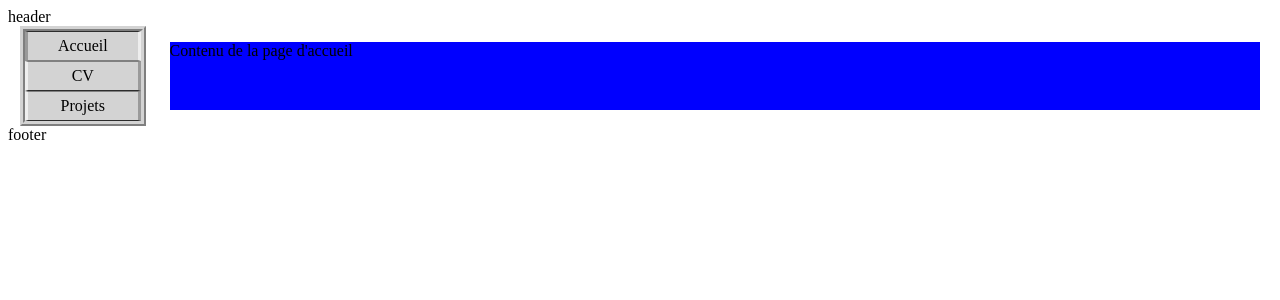
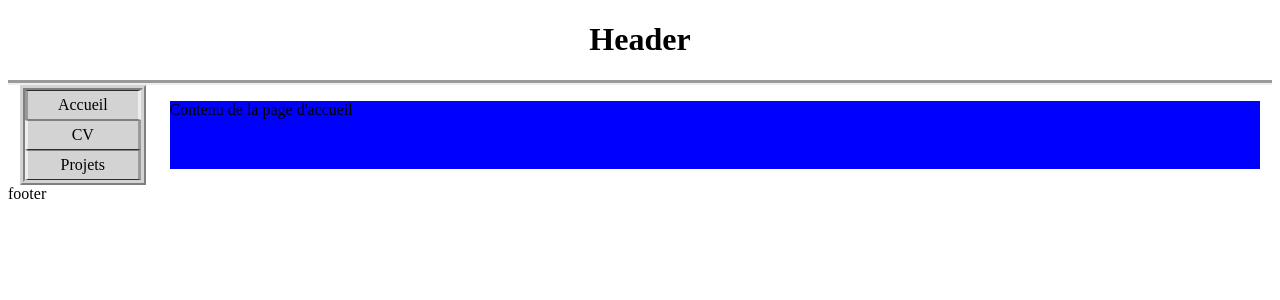
Before and after one commit to Alin236/IDAW, a PHP site: page / in a window 1280 px wide. Shown: the top 300 px of the page. Run offline with PHP 8.4, Linux system fonts and the light colour scheme.

Commit message:
Amélioration du header

```diff
--- a/tp1/cv.html
+++ b/tp1/cv.html
@@ -6,7 +6,7 @@
     <link href="tp1.css" rel="stylesheet" type="text/css">
 </head>
 <body>
-    <header>header</header>
+    <header><h1>Header</h1></header>
     <div class="container">
         <nav class="menu">
             <ul>
--- a/tp1/index.html
+++ b/tp1/index.html
@@ -6,7 +6,7 @@
     <link href="tp1.css" rel="stylesheet" type="text/css">
 </head>
 <body>
-    <header>header</header>
+    <header><h1>Header</h1></header>
     <div class="container">
         <nav class="menu">
             <ul>
--- a/tp1/projets.html
+++ b/tp1/projets.html
@@ -6,7 +6,7 @@
     <link href="tp1.css" rel="stylesheet" type="text/css">
 </head>
 <body>
-    <header>header</header>
+    <header><h1>Header</h1></header>
     <div class="container">
         <nav class="menu">
             <ul>
--- a/tp1/tp1.css
+++ b/tp1/tp1.css
@@ -37,3 +37,9 @@
     flex-grow: 0.95;
     background-color: blue;
 }
+
+header{
+    border-bottom-width: thick;
+    border-bottom-style: groove;
+    text-align: center;
+}
```
